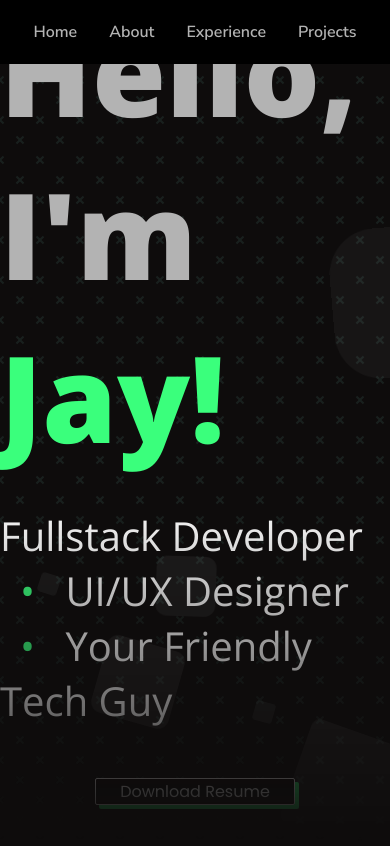
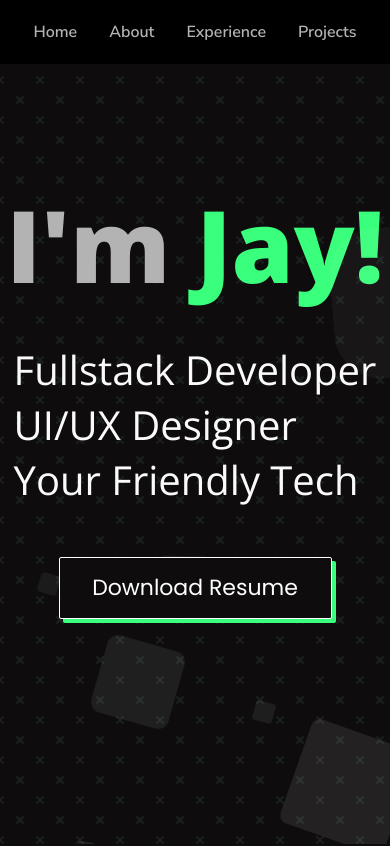
Before and after one commit to Jayadeep-Sayani/Portfolio, a React (Vite) app: page / in a window 390 px wide. Shown: the top 846 px of the page. Built offline with nearby package versions, Linux system fonts and the light colour scheme.

Commit message:
made hero responsive

```diff
--- a/src/components/About.jsx
+++ b/src/components/About.jsx
@@ -1,6 +1,8 @@
 import React from 'react'
+import { useMediaQuery } from "@mui/material";
 
 export const About = () => {
+  const isMobile = useMediaQuery("(max-width:600px)");
   return (
     <div className='about' id="about">
         <div className='text-container-about'>
--- a/src/components/Experience.jsx
+++ b/src/components/Experience.jsx
@@ -9,7 +9,7 @@ import TimelineOppositeContent from "@mui/lab/TimelineOppositeContent";
 import { useMediaQuery } from "@mui/material";
 import AnimatedGradientBorder from "../misc/AnimatedGradientBorder";
 export const Experience = () => {
-  const isMobile = useMediaQuery("(max-width:600px)");
+  const isMobile = useMediaQuery("(max-width:650px)");
 
   return (
     <div className="experience" id="experience">
--- a/src/components/Hero.jsx
+++ b/src/components/Hero.jsx
@@ -1,6 +1,10 @@
 import React from 'react'
+import { useMediaQuery } from "@mui/material";
+import { ul } from 'framer-motion/client';
 
 export const Hero = () => {
+  const roleQuery = useMediaQuery("(max-width:1350px)");
+
   return (
     <div className="hero-container" id="home">
       <div className="hero-container-masked">
@@ -18,8 +22,15 @@ export const Hero = () => {
               <li></li>
             </ul>
           </div>
-        <h1>Hello, I'm <span>Jay!</span></h1>
-        <div className="shappeal">Fullstack Developer <span>•</span> UI/UX Designer <span>•</span> Your Friendly Tech Guy</div>
+        <h1>{useMediaQuery("(min-width:950px)") && "Hello, "}I'm <span>Jay!</span></h1>
+        {!roleQuery && <div className="shappeal">Fullstack Developer <span>•</span> UI/UX Designer <span>•</span> Your Friendly Tech Guy</div>}
+        {roleQuery &&
+          <ul className="shappeal">
+            <li>Fullstack Developer</li>
+            <li>UI/UX Designer</li>
+            <li>Your Friendly Tech</li>
+          </ul>
+        }
         <button className="hero-button">Download Resume</button>
       </div>
     </div>
--- a/src/index.css
+++ b/src/index.css
@@ -675,6 +675,19 @@ body {
     height: 400px !important;
   }
 
+  .hero-button {
+    width: 70%;
+    padding: 30px 0;
+    font-size: 22px;
+    display: flex;
+    justify-content: center;
+    align-items: center;
+  }
+
+  .hero-container h1 {
+    font-size: 100px;
+  }
+
   .project {
     margin-right: 0;
     margin-left: 0;
@@ -682,6 +695,32 @@ body {
   }
 
   .project img {
+    margin-right: 0;
+    margin-left: 0;
     width: 90%;
   }
 }
+
+@media (min-width: 1600px) {
+  .portrait {
+    min-width: 600px !important;
+    height: 600px !important;
+  }
+}
+
+
+@media (min-width: 1800px) {
+  .text-container-about {
+    margin-left: 200px;
+  }
+}
+
+@media (max-width: 1350px) {
+  .hero-container-masked {
+    -webkit-mask-image: none;
+  }
+
+  .shappeal ::marker {
+    color: var(--primary-color);
+  }
+}
```
Lines whose indentation alone changed are shown as unchanged.
